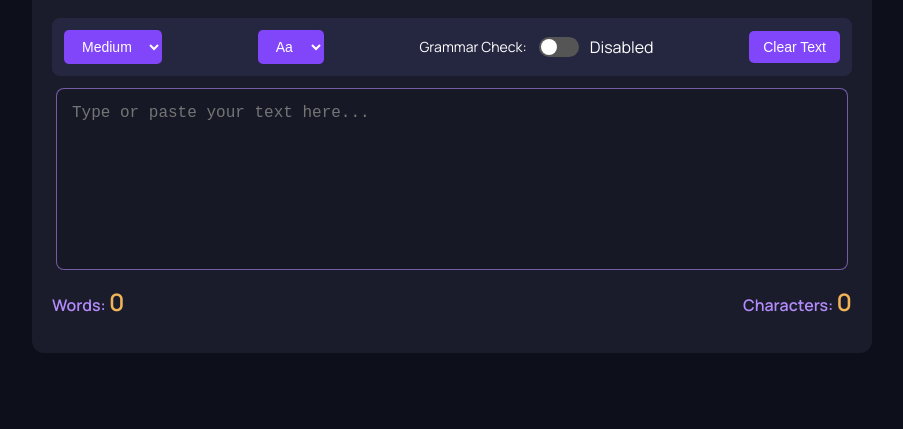
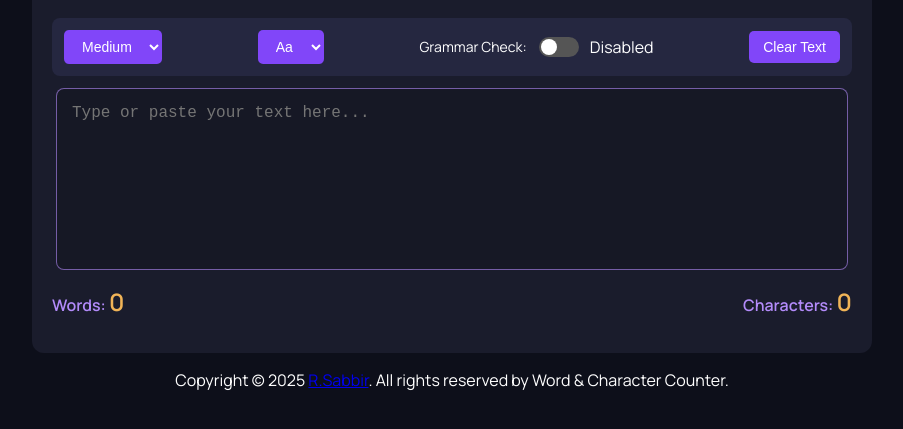
Before and after one commit to risabbir/Word-Character-Counter, a plain HTML site: page index.html in a window 1280 px wide. Shown: the part 115-544 px from the top of the page, without its empty margins (188-1091 px from the left). Drawn offline with Linux system fonts and the light colour scheme.

Commit message:
Update index.html

```diff
--- a/index.html
+++ b/index.html
@@ -35,6 +35,9 @@
         </div>
         <div class="suggestions" id="suggestions"></div>
     </div>
+<div class="copyright-call">
+    <p>Copyright © 2025 <a href="https://rsabbir.com/">R.Sabbir</a>. All rights reserved by Word & Character Counter.</p>
+</div>
 
     <script src="./script.js"></script>
 </body>
```
